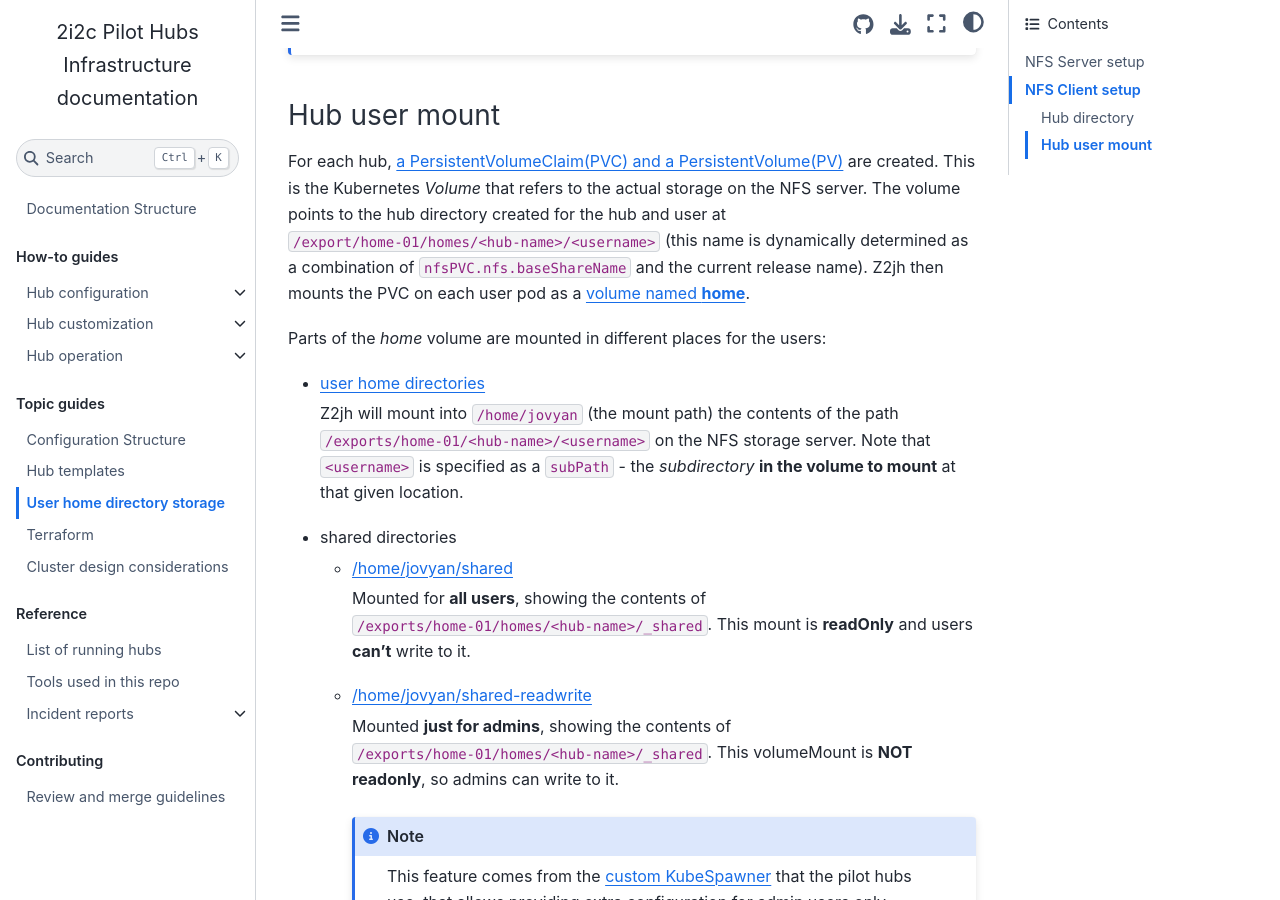
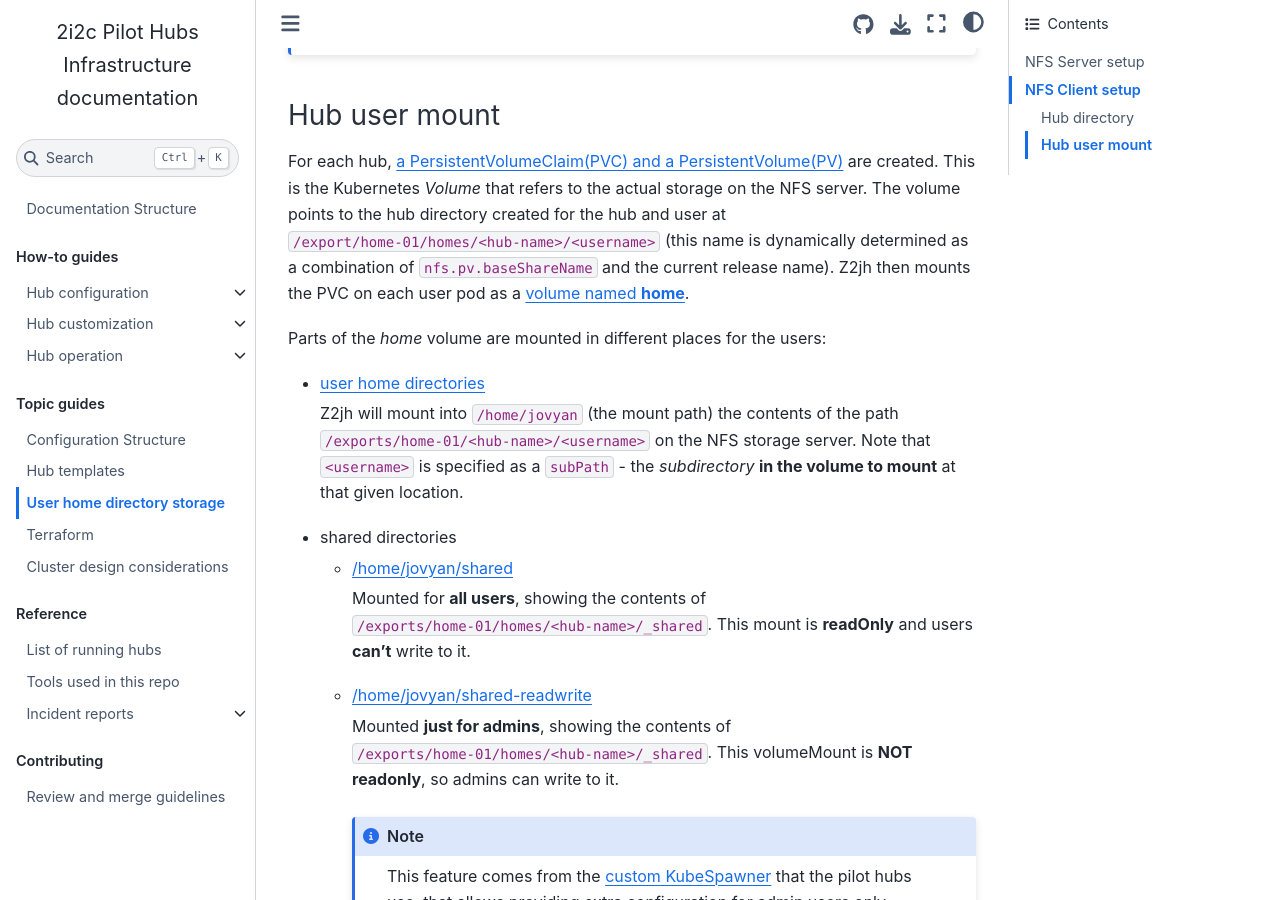
Before and after one commit to 2i2c-org/infrastructure, a Sphinx documentation site: the page built from docs/topic/storage-layer.md, in a window 1280 px wide and 900 px high, scrolled down 1588 px. Built offline with Sphinx 7.4.7 and the Sphinx Book theme 1.1.4, drawn with Linux system fonts in a browser that asks for light colours; pages that are not in the unit, such as notebooks, are missing from menus; the version number could not be read and is left out.

Commit message:
Complete renaming nfsPVC to nfs

```diff
--- a/docs/topic/storage-layer.md
+++ b/docs/topic/storage-layer.md
@@ -36,7 +36,7 @@ The NFS share creator job will be created pre-deploy, run, and cleaned up before
 
 ### Hub user mount
 
-For each hub, [a PersistentVolumeClaim(PVC) and a PersistentVolume(PV)](https://github.com/2i2c-org/pilot-hubs/blob/master/hub-templates/basehub/templates/nfs-pvc.yaml#L1) are created. This is the Kubernetes *Volume* that refers to the actual storage on the NFS server. The volume points to the hub directory created for the hub and user at `/export/home-01/homes/<hub-name>/<username>` (this name is dynamically determined as a combination of `nfsPVC.nfs.baseShareName` and the current release name). Z2jh then mounts the PVC on each user pod as a [volume named **home**](https://github.com/jupyterhub/zero-to-jupyterhub-k8s/blob/master/jupyterhub/files/hub/jupyterhub_config.py#L277).
+For each hub, [a PersistentVolumeClaim(PVC) and a PersistentVolume(PV)](https://github.com/2i2c-org/pilot-hubs/blob/master/hub-templates/basehub/templates/nfs-pvc.yaml#L1) are created. This is the Kubernetes *Volume* that refers to the actual storage on the NFS server. The volume points to the hub directory created for the hub and user at `/export/home-01/homes/<hub-name>/<username>` (this name is dynamically determined as a combination of `nfs.pv.baseShareName` and the current release name). Z2jh then mounts the PVC on each user pod as a [volume named **home**](https://github.com/jupyterhub/zero-to-jupyterhub-k8s/blob/master/jupyterhub/files/hub/jupyterhub_config.py#L277).
 
 Parts of the *home* volume are mounted in different places for the users:
    * [user home directories](https://github.com/2i2c-org/pilot-hubs/blob/master/hub-templates/basehub/values.yaml#L100)
```
Also changed, not shown: docs/howto/operate/new-cluster/aws.md (+1 -1 lines), 1 other file.
